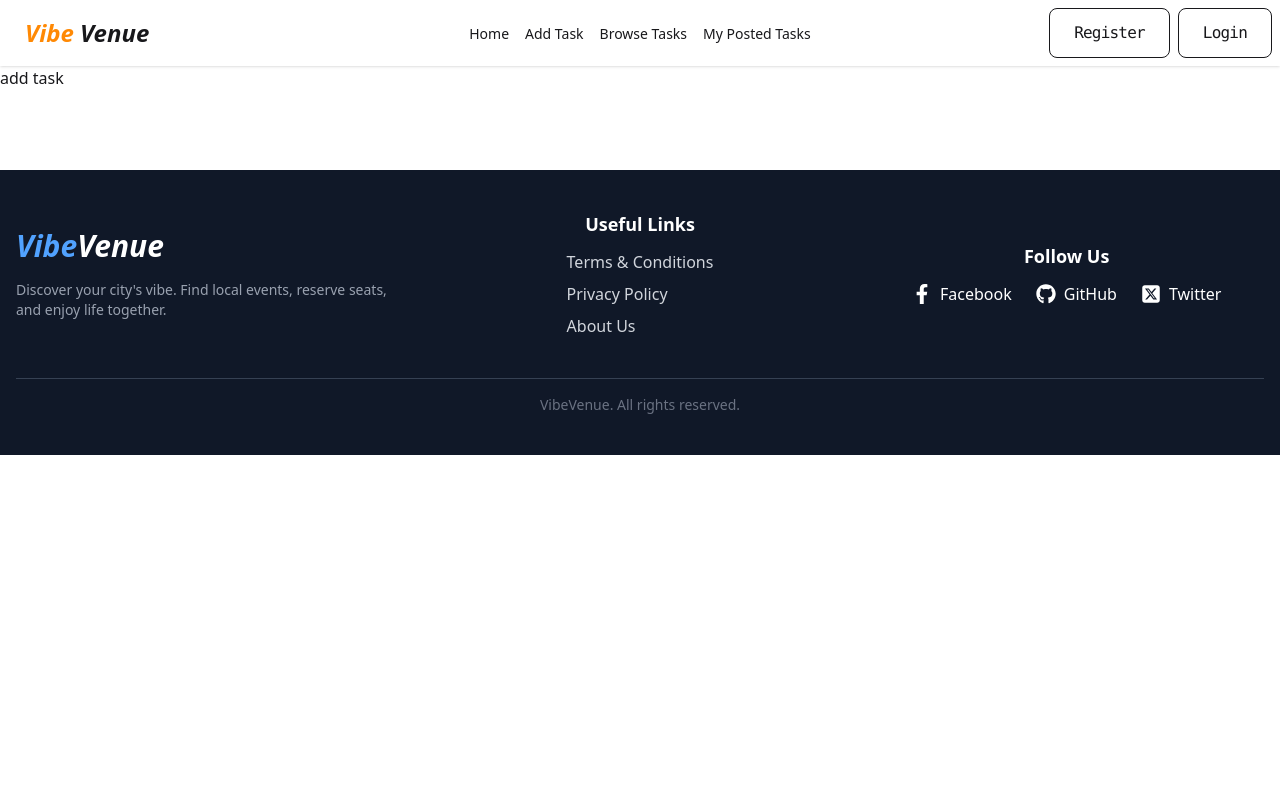
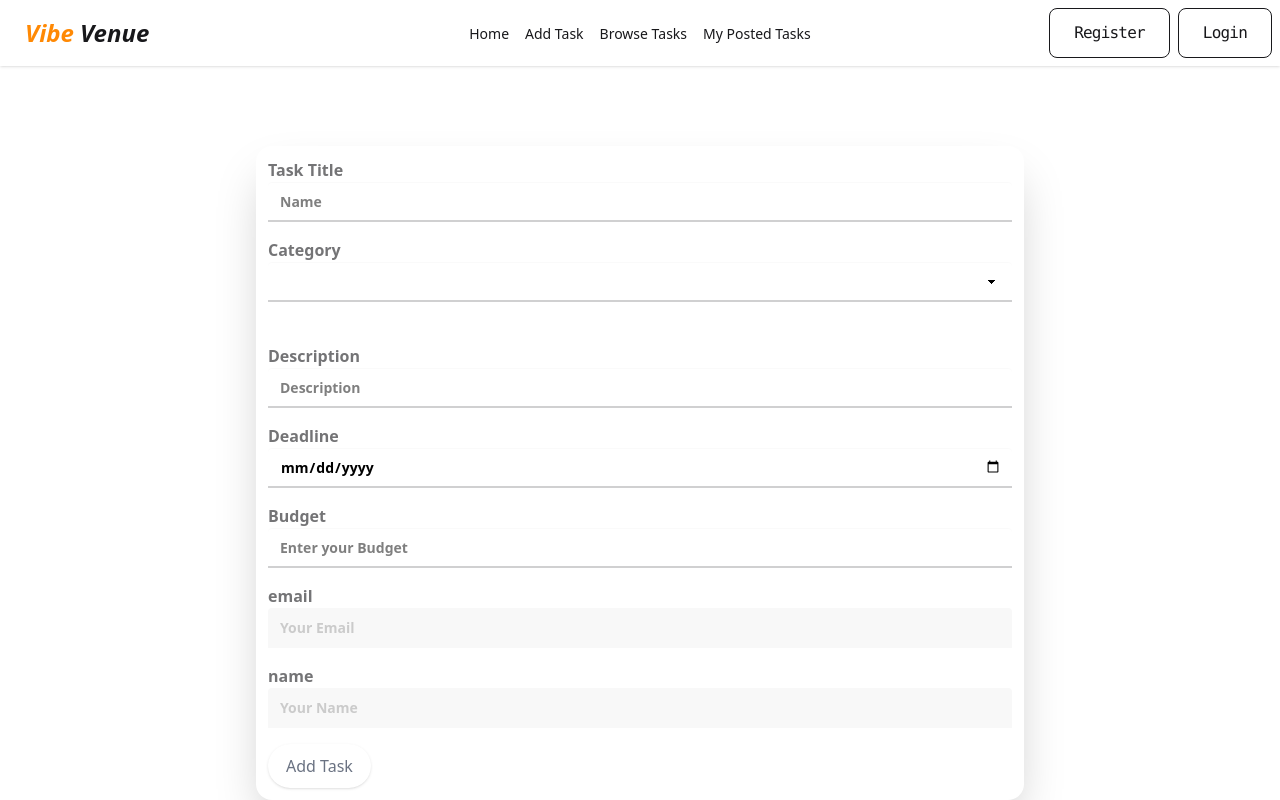
Before and after one commit to pritom352/Tasklinker, a React (Vite) app: page /addTask in a window 1280 px wide. Shown: the top 800 px of the page. Built offline with nearby package versions, Linux system fonts and the light colour scheme; no server answers.

Commit message:
browseTask section

```diff
--- a/package.json
+++ b/package.json
@@ -21,6 +21,7 @@
     "react-router": "^7.6.0",
     "react-spinners": "^0.17.0",
     "react-toastify": "^11.0.5",
+    "sweetalert2": "^11.21.2",
     "tailwindcss": "^4.1.7"
   },
   "devDependencies": {
--- /dev/null
+++ b/src/Components/AllTask.jsx
@@ -0,0 +1,21 @@
+import React from "react";
+
+const AllTask = ({ task, index }) => {
+  console.log(task);
+  return (
+    <tr>
+      <td>{index + 1}</td>
+      <td>{task.task}</td>
+      <td>{task.category}</td>
+      <td>{task.budget}</td>
+      <td>
+        <button class="px-3 py-2 relative rounded group overflow-hidden font-medium bg-purple-50 text-purple-600 inline-block">
+          <span class="absolute top-0 left-0 flex w-full h-0 mb-0 transition-all duration-200 ease-out transform translate-y-0 bg-blue-500 group-hover:h-full opacity-90"></span>
+          <span class="relative group-hover:text-white">Details</span>
+        </button>
+      </td>
+    </tr>
+  );
+};
+
+export default AllTask;
--- a/src/Components/Navbar.jsx
+++ b/src/Components/Navbar.jsx
@@ -102,7 +102,7 @@ const Navbar = () => {
                     src={user.photoURL}
                     alt="Profile"
                   />
-                  <div className="absolute  mb-2 left-1/2 -translate-x-1/2 px-2 py-1  text-white text-xs rounded hidden group-hover:block ">
+                  <div className="absolute  mb-2 left-1/2 -translate-x-1/2 px-2 py-1  text-white text-xs rounded hidden  group-active:block">
                     <button
                       onClick={handleLogout}
                       className="relative inline-flex items-center justify-center px-6 py-3 border overflow-hidden font-mono font-medium tracking-tighter hover:text-white  rounded-lg group"
--- a/src/Layout/MainLayout.jsx
+++ b/src/Layout/MainLayout.jsx
@@ -7,8 +7,9 @@ const MainLayout = () => {
   return (
     <div>
       <Navbar></Navbar>
-      <Outlet></Outlet>
-
+      <div className=" max-w-3/5 mx-auto">
+        <Outlet></Outlet>
+      </div>
       <Footer></Footer>
     </div>
   );
--- a/src/Page/AddTask.jsx
+++ b/src/Page/AddTask.jsx
@@ -1,7 +1,136 @@
-import React from "react";
+import React, { useContext } from "react";
+import { AuthContext } from "../provider/AuthContext";
+import Swal from "sweetalert2";
 
 const AddTask = () => {
-  return <div>add task</div>;
+  const { user } = useContext(AuthContext);
+  const handleAddTask = (e) => {
+    e.preventDefault();
+    const task = e.target.Task.value;
+    const category = e.target.Category.value;
+    const descriptionry = e.target.Description.value;
+    const deadline = e.target.Deadline.value;
+    const budget = e.target.Budget.value;
+    const Task = {
+      task,
+      category,
+      descriptionry,
+      deadline,
+      budget,
+    };
+    fetch("http://localhost:3000/tasks", {
+      method: "POST",
+      headers: {
+        "content-type": "application/json",
+      },
+      body: JSON.stringify(Task),
+    })
+      .then((res) => res.json())
+      .then((data) => {
+        if (data.insertedId) {
+          Swal.fire({
+            title: "Task added successfully",
+            icon: "success",
+            draggable: true,
+          });
+        }
+        // console.log(data);
+      });
+  };
+  return (
+    <div className="   mx-auto my-20 ">
+      <form
+        onSubmit={handleAddTask}
+        className="space-y-4 p-3   rounded-2xl shadow-2xl"
+      >
+        <div>
+          <label className="label font-bold">Task Title</label>
+          <input
+            type="text"
+            required
+            name="Task"
+            className="input border-0 border-b-2 rounded-b-none focus:rounded focus:border-2 focus:border-blue-500 text-black font-semibold focus:bg-blue-300 focus:text-white w-full"
+            placeholder="Name"
+          />
+        </div>
+
+        <div>
+          <label className="label font-bold">Category</label>
+
+          <select
+            className="select validator  border-0 border-b-2  rounded-b-none focus:rounded focus:border-2 focus:border-blue-500 text-black font-semibold focus:bg-blue-300 focus:text-white w-full"
+            // required
+            // placeholder="Select Category"
+            name="Category"
+          >
+            <option disabled selected value=""></option>
+            <option>Web Development</option>
+            <option>Design</option>
+            <option>Writing</option>
+            <option>Opera</option>
+            <option>Marketing</option>
+          </select>
+          <p className="validator-hint">Required</p>
+        </div>
+        <div>
+          <label className="label font-bold">Description</label>
+          <input
+            type="text"
+            required
+            name="Description"
+            className="input border-0 border-b-2 rounded-b-none focus:rounded focus:border-2 focus:border-blue-500 text-black font-semibold focus:bg-blue-300 focus:text-white w-full"
+            placeholder="Description"
+          />
+        </div>
+        <div>
+          <label className="label font-bold">Deadline</label>
+
+          <input
+            type="date"
+            name="Deadline"
+            className="input border-0 border-b-2 rounded-b-none focus:rounded focus:border-2 focus:border-blue-500 text-black font-semibold focus:bg-blue-300 focus:text-white w-full"
+            placeholder="Description"
+          />
+        </div>
+        <div>
+          <label className="label font-bold">Budget</label>
+
+          <input
+            type="number"
+            required
+            name="Budget"
+            className="input border-0 border-b-2 rounded-b-none focus:rounded focus:border-2 focus:border-blue-500 text-black font-semibold focus:bg-blue-300 focus:text-white w-full"
+            placeholder="Enter your Budget"
+          />
+        </div>
+        <div>
+          <label className="label font-bold">email</label>
+
+          <input
+            type="email"
+            value={user?.email || ""} // safe fallback
+            disabled
+            className="input border-0 border-b-2 rounded-b-none focus:rounded focus:border-2 focus:border-blue-500 text-black font-semibold focus:bg-blue-300 focus:text-white w-full"
+            placeholder="Your Email"
+          />
+        </div>
+        <div>
+          <label className="label font-bold">name</label>
+
+          <input
+            type="text"
+            disabled
+            value={user?.displayName || ""} // safe fallback
+            className="input border-0 border-b-2 rounded-b-none focus:rounded focus:border-2 focus:border-blue-500 text-black font-semibold focus:bg-blue-300 focus:text-white w-full"
+            placeholder="Your Name"
+          />
+        </div>
+        <button class="flex items-center justify-center px-4 py-2 text-base font-medium leading-6 text-gray-500 whitespace-no-wrap bg-white border-2 border-transparent rounded-full shadow-sm hover:bg-blue-500 hover:text-white hover:border-white focus:outline-none">
+          Add Task
+        </button>
+      </form>
+    </div>
+  );
 };
 
 export default AddTask;
--- /dev/null
+++ b/src/Page/BrowseTasks.jsx
@@ -0,0 +1,39 @@
+import React from "react";
+import { useLoaderData } from "react-router";
+import AllTask from "../Components/AllTask";
+
+const BrowseTasks = () => {
+  const tasks = useLoaderData();
+  //   console.log(tasks);
+
+  return (
+    <div>
+      <h1 className=" text-5xl italic font-bold mt-10 mb-2 text-center">
+        ALL <span className=" text-blue-500">Task</span>
+      </h1>
+      <div className="divider mb-20"></div>
+      <div className="overflow-x-auto rounded-box border border-base-content/5 bg-base-100 mx-10 shadow-2xl">
+        <table className="table">
+          {/* head */}
+          <thead>
+            <tr>
+              {/* <th></th> */}
+              <th>no</th>
+              <th>Task Name</th>
+              <th>Category</th>
+              <th>Budget</th>
+              <th>Details</th>
+            </tr>
+          </thead>
+          <tbody>
+            {tasks.map((task, index) => (
+              <AllTask task={task} index={index}></AllTask>
+            ))}
+          </tbody>
+        </table>
+      </div>
+    </div>
+  );
+};
+
+export default BrowseTasks;
--- a/src/Routers/routes.jsx
+++ b/src/Routers/routes.jsx
@@ -7,6 +7,7 @@ import AddTask from "../Page/AddTask";
 import MyTask from "../Page/MyTask";
 import PrivetRoutes from "./PrivetRoutes";
 import Loader from "../Components/Loader";
+import BrowseTasks from "../Page/BrowseTasks";
 export const router = createBrowserRouter([
   {
     path: "/",
@@ -22,6 +23,11 @@ export const router = createBrowserRouter([
       { path: "/register", Component: Register },
       { path: "/addTask", Component: AddTask },
       {
+        path: "/browseTasks",
+        loader: () => fetch("http://localhost:3000/tasks"),
+        Component: BrowseTasks,
+      },
+      {
         path: "/myPostedTask",
         element: (
           <PrivetRoutes>
```
Also changed, not shown: 1 other file (tests, documents, lock files or other folders).
